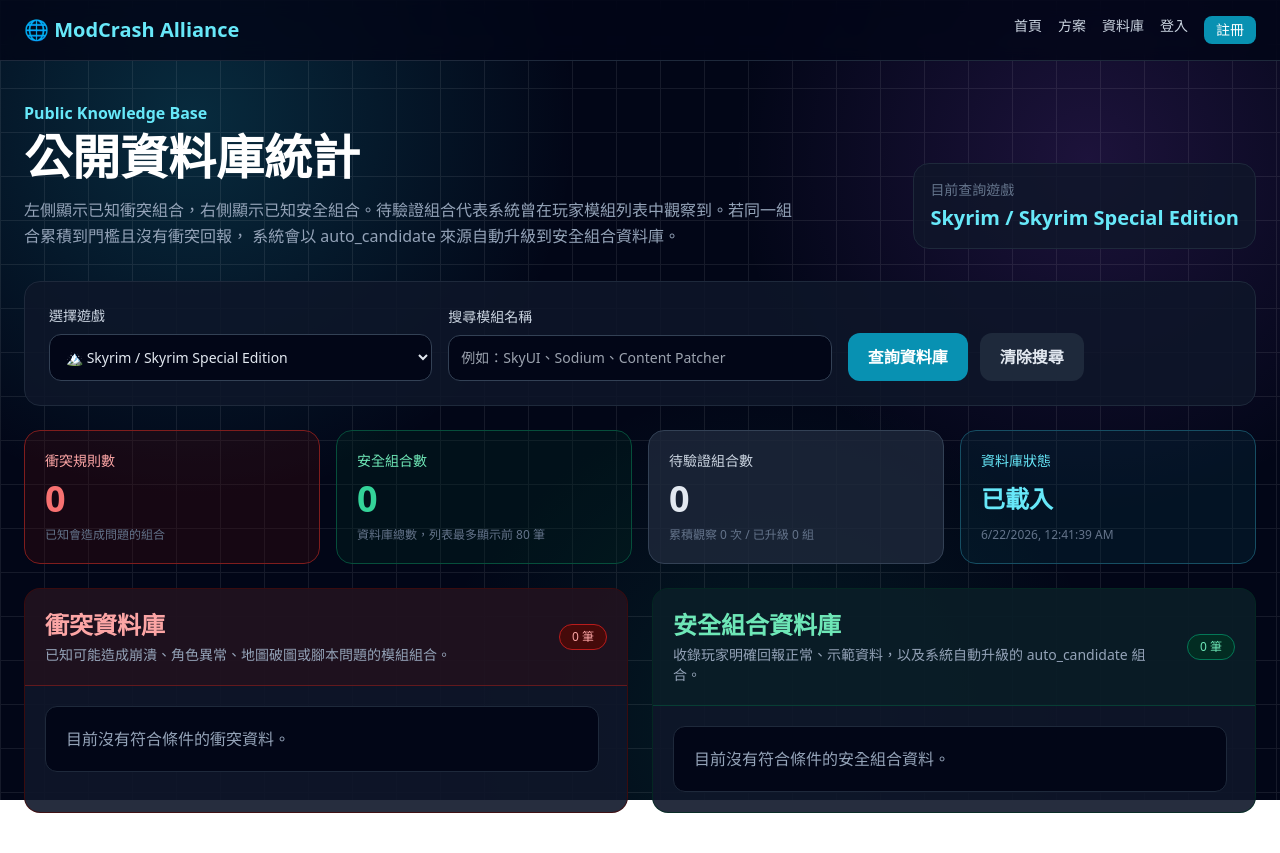
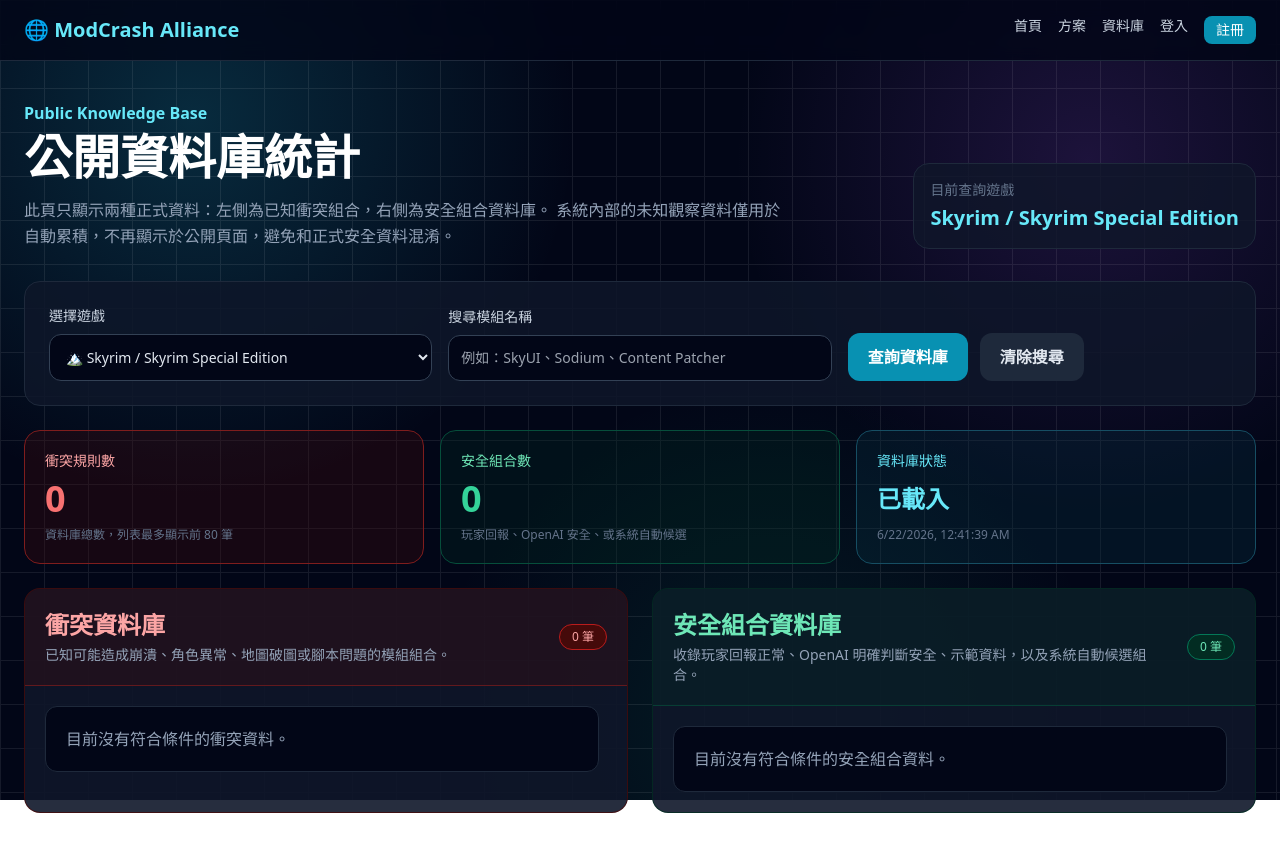
Before and after one commit to mattkalo/ModCrash, a Flask app: page /database in a window 1280 px wide. Run offline with Flask 3, Linux system fonts and the light colour scheme; data that the repository does not hold is empty; some libraries are stand-ins or nearby versions.

Commit message:
Add files via upload

```diff
--- a/app.py
+++ b/app.py
@@ -825,6 +825,105 @@ def save_ai_conflict_result(game, ai_data):
     }
 
 
+def extract_ai_safe_items(ai_data):
+    """
+    Accept several possible OpenAI JSON shapes for safe combinations.
+    Expected key: likely_safe_combinations.
+    """
+    if not isinstance(ai_data, dict):
+        return []
+
+    for key in ["likely_safe_combinations", "safe_combinations", "likely_safe_pairs", "safe_pairs"]:
+        value = ai_data.get(key)
+        if isinstance(value, list):
+            return value
+
+    return []
+
+
+def save_ai_safe_result(game, ai_data):
+    """
+    Save OpenAI-predicted safe pairs into SafeCombination.
+    Only pairs explicitly returned as likely_safe_combinations are saved.
+    Known conflicts are never overwritten as safe.
+    """
+    safe_items = extract_ai_safe_items(ai_data)
+    saved_count = 0
+    skipped_count = 0
+    saved_pairs = []
+
+    for item in safe_items:
+        if not isinstance(item, dict):
+            skipped_count += 1
+            continue
+
+        module_a = str(item.get("module_a", "") or "").strip()
+        module_b = str(item.get("module_b", "") or "").strip()
+
+        modules = item.get("modules")
+        if (not module_a or not module_b) and isinstance(modules, list) and len(modules) >= 2:
+            module_a = str(modules[0]).strip()
+            module_b = str(modules[1]).strip()
+
+        if not module_a or not module_b:
+            skipped_count += 1
+            continue
+
+        a, b = normalize_pair(module_a, module_b)
+
+        existing_conflict = ConflictRule.query.filter_by(
+            game=game,
+            module_a=a,
+            module_b=b
+        ).first()
+
+        if existing_conflict:
+            skipped_count += 1
+            continue
+
+        try:
+            confidence = float(item.get("confidence_score", 0.60))
+        except Exception:
+            confidence = 0.60
+
+        safe = SafeCombination.query.filter_by(
+            game=game,
+            module_a=a,
+            module_b=b
+        ).first()
+
+        if safe:
+            safe.report_count += 1
+            safe.confidence_score = max(safe.confidence_score or 0, calculate_confidence(safe.report_count), confidence)
+            safe.source = "openai_safe"
+        else:
+            safe = SafeCombination(
+                game=game,
+                module_a=a,
+                module_b=b,
+                report_count=1,
+                confidence_score=confidence,
+                source="openai_safe"
+            )
+            db.session.add(safe)
+
+        saved_count += 1
+        saved_pairs.append({
+            "module_a": a,
+            "module_b": b,
+            "confidence_score": confidence,
+            "source": "openai_safe"
+        })
+
+    db.session.commit()
+
+    return {
+        "saved_count": saved_count,
+        "skipped_count": skipped_count,
+        "saved_pairs": saved_pairs
+    }
+
+
 def call_openai_analysis(game, mods, crash_log=""):
     api_key = os.environ.get("OPENAI_API_KEY")
 
@@ -880,7 +979,16 @@ def call_openai_analysis(game, mods, crash_log=""):
 錯誤描述 / Crash Log：
 {crash_log}
 
-請輸出 JSON：
+請輸出 JSON。
+
+規則：
+1. 如果有任何可能衝突，必須放在 likely_conflicts 陣列。
+2. likely_conflicts 內每筆一定要包含 module_a、module_b、conflict_type、conflict_degree。
+3. 如果你根據常見模組生態判斷某些組合大機率可共存，可以放在 likely_safe_combinations。
+4. 不要把所有未知組合都判定為安全；只有高信心、常見共存、低風險的組合才放入 likely_safe_combinations。
+5. 如果沒有足夠資訊判斷安全，就不要放入 likely_safe_combinations。
+
+JSON 格式：
 {{
   "summary": "整體分析摘要",
   "overall_conflict_degree": "中度功能異常",
@@ -895,6 +1003,14 @@ def call_openai_analysis(game, mods, crash_log=""):
       "confidence_score": 0.75,
       "reason": "判斷原因",
       "suggestion": "建議處理方式"
+    }}
+  ],
+  "likely_safe_combinations": [
+    {{
+      "module_a": "xxx",
+      "module_b": "yyy",
+      "confidence_score": 0.70,
+      "reason": "常見共存、低覆蓋範圍，沒有明顯衝突跡象。"
     }}
   ]
 }}
@@ -1232,7 +1348,8 @@ def api_ai_analyze():
     ai_result = call_openai_analysis(game, mods, crash_log)
 
     # New DB session after OpenAI call.
-    db_save_result = save_ai_conflict_result(game, ai_result)
+    db_conflict_save_result = save_ai_conflict_result(game, ai_result)
+    db_safe_save_result = save_ai_safe_result(game, ai_result)
 
     db.session.add(RawReport(
         game=game,
@@ -1252,10 +1369,13 @@ def api_ai_analyze():
         "ai_result": ai_result,
         "database_saved": {
             "raw_report_saved": True,
-            "conflict_rules_saved": db_save_result["saved_count"],
-            "conflict_rules_skipped": db_save_result["skipped_count"],
-            "saved_pairs": db_save_result["saved_pairs"],
-            "note": "OpenAI 只會把 likely_conflicts 內的衝突組合寫入衝突資料庫；若 AI 判斷沒有明確衝突，則只保存原始 AI 報告。"
+            "conflict_rules_saved": db_conflict_save_result["saved_count"],
+            "conflict_rules_skipped": db_conflict_save_result["skipped_count"],
+            "safe_combinations_saved": db_safe_save_result["saved_count"],
+            "safe_combinations_skipped": db_safe_save_result["skipped_count"],
+            "saved_conflict_pairs": db_conflict_save_result["saved_pairs"],
+            "saved_safe_pairs": db_safe_save_result["saved_pairs"],
+            "note": "OpenAI 的 likely_conflicts 會寫入衝突資料庫；likely_safe_combinations 會寫入安全組合資料庫，source=openai_safe。"
         }
     })
 
@@ -1466,23 +1586,9 @@ def api_stats():
         .all()
     )
 
-    unknown_pending_count = UnknownObservation.query.filter_by(game=game, promoted=False).count()
-    unknown_promoted_count = UnknownObservation.query.filter_by(game=game, promoted=True).count()
-    unknown_total_count = UnknownObservation.query.filter_by(game=game).count()
-
-    unknown_observation_total = (
-        db.session.query(db.func.coalesce(db.func.sum(UnknownObservation.observe_count), 0))
-        .filter(UnknownObservation.game == game)
-        .scalar()
-    )
-
-    unknown_candidates = (
-        UnknownObservation.query
-        .filter_by(game=game)
-        .order_by(UnknownObservation.observe_count.desc())
-        .limit(60)
-        .all()
-    )
+    # UnknownObservation is internal only.
+    # It is used for auto-promoting repeated unknown pairs into SafeCombination.
+    # It is intentionally not exposed on the public database page.
 
     conflict_items = []
     for c in conflicts:
@@ -1517,20 +1623,6 @@ def api_stats():
             }
             for s in safes
         ],
-        "unknown_observation_count": unknown_pending_count,
-        "unknown_pending_count": unknown_pending_count,
-        "unknown_promoted_count": unknown_promoted_count,
-        "unknown_total_count": unknown_total_count,
-        "unknown_observation_total": int(unknown_observation_total or 0),
-        "unknown_candidates": [
-            {
-                "module_a": u.module_a,
-                "module_b": u.module_b,
-                "observe_count": u.observe_count,
-                "status": "candidate" if u.promoted else "unknown"
-            }
-            for u in unknown_candidates
-        ],
         "plans": PLAN_LIMITS,
         "games": GAME_PROFILES
     })
--- a/templates/database.html
+++ b/templates/database.html
@@ -11,8 +11,8 @@
                 公開資料庫統計
             </h1>
             <p class="text-slate-400 max-w-3xl leading-relaxed">
-                左側顯示已知衝突組合，右側顯示已知安全組合。待驗證組合代表系統曾在玩家模組列表中觀察到。若同一組合累積到門檻且沒有衝突回報，
-                系統會以 auto_candidate 來源自動升級到安全組合資料庫。
+                此頁只顯示兩種正式資料：左側為已知衝突組合，右側為安全組合資料庫。
+                系統內部的未知觀察資料僅用於自動累積，不再顯示於公開頁面，避免和正式安全資料混淆。
             </p>
         </div>
 
@@ -60,8 +60,8 @@
                 建立示範資料
             </button>
 
-            <button onclick="backfillAutoSafe()" class="bg-emerald-700 hover:bg-emerald-600 px-5 py-3 rounded-xl font-bold text-white transition">
-                補回自動安全
+            <button onclick="syncAutoSafe()" class="bg-emerald-700 hover:bg-emerald-600 px-5 py-3 rounded-xl font-bold text-white transition">
+                同步自動安全
             </button>
             {% endif %}
         </div>
@@ -69,24 +69,18 @@
     </div>
 </section>
 
-<section class="grid grid-cols-1 md:grid-cols-4 gap-4 mb-6">
+<section class="grid grid-cols-1 md:grid-cols-3 gap-4 mb-6">
 
     <div class="bg-red-950/30 border border-red-900 rounded-2xl p-5">
         <p class="text-sm text-red-300">衝突規則數</p>
         <p id="conflictTotal" class="text-4xl font-bold text-red-400 mt-2">0</p>
-        <p class="text-xs text-slate-500 mt-2">已知會造成問題的組合</p>
+        <p class="text-xs text-slate-500 mt-2">資料庫總數，列表最多顯示前 80 筆</p>
     </div>
 
     <div class="bg-emerald-950/30 border border-emerald-900 rounded-2xl p-5">
         <p class="text-sm text-emerald-300">安全組合數</p>
         <p id="safeTotal" class="text-4xl font-bold text-emerald-400 mt-2">0</p>
-        <p class="text-xs text-slate-500 mt-2">資料庫總數，列表最多顯示前 80 筆</p>
-    </div>
-
-    <div class="bg-slate-800/80 border border-slate-700 rounded-2xl p-5">
-        <p class="text-sm text-slate-300">待驗證組合數</p>
-        <p id="unknownTotal" class="text-4xl font-bold text-slate-200 mt-2">0</p>
-        <p id="observationTotal" class="text-xs text-slate-500 mt-2">累積觀察 0 次 / 已升級 0 組</p>
+        <p class="text-xs text-slate-500 mt-2">玩家回報、OpenAI 安全、或系統自動候選</p>
     </div>
 
     <div class="bg-cyan-950/30 border border-cyan-900 rounded-2xl p-5">
@@ -95,21 +89,6 @@
         <p id="lastUpdated" class="text-xs text-slate-500 mt-3">尚未載入</p>
     </div>
 
-</section>
-
-<section id="candidatePanel" class="bg-slate-900/85 border border-slate-800 rounded-2xl p-6 mb-6 hidden">
-    <div class="flex flex-col md:flex-row md:items-start md:justify-between gap-4 mb-4">
-        <div>
-            <h2 class="text-2xl font-bold text-slate-200">待驗證組合</h2>
-            <p class="text-sm text-slate-400 mt-1">
-                這些組合曾在玩家列表中出現。達到門檻後會以 auto_candidate 來源自動進入安全組合資料庫。
-            </p>
-        </div>
-        <span id="candidateBadge" class="px-3 py-1 rounded-full text-xs bg-slate-800 border border-slate-700 text-slate-300 whitespace-nowrap">
-            0 筆
-        </span>
-    </div>
-    <div id="candidateList" class="grid grid-cols-1 md:grid-cols-2 xl:grid-cols-3 gap-3"></div>
 </section>
 
 <section class="grid grid-cols-1 xl:grid-cols-2 gap-6">
@@ -142,7 +121,7 @@
                 <div>
                     <h2 class="text-2xl font-bold text-emerald-300">安全組合資料庫</h2>
                     <p class="text-sm text-slate-400 mt-1">
-                        收錄玩家明確回報正常、示範資料，以及系統自動升級的 auto_candidate 組合。
+                        收錄玩家回報正常、OpenAI 明確判斷安全、示範資料，以及系統自動候選組合。
                     </p>
                 </div>
                 <span id="safeBadge" class="px-3 py-1 rounded-full text-xs bg-emerald-950 border border-emerald-700 text-emerald-300 whitespace-nowrap">0 筆</span>
@@ -164,8 +143,6 @@
 let latestStats = {
     conflict_rules: [],
     safe_combinations: [],
-    unknown_candidates: [],
-    unknown_observation_count: 0,
     game_label: ""
 };
 
@@ -192,7 +169,7 @@ function sourceLabel(source) {
     if (source === "openai_safe") return "OpenAI 安全";
     if (source === "demo") return "Demo";
     if (source === "user") return "玩家回報";
-    if (source === "auto_candidate") return "自動候選";
+    if (source === "auto_candidate") return "系統自動候選";
     return source || "未知來源";
 }
 
@@ -215,8 +192,7 @@ function matchKeyword(item, keyword) {
         item.conflict_degree,
         item.impact_area,
         item.effect,
-        item.source,
-        item.status
+        item.source
     ].join(" ").toLowerCase();
 
     return text.includes(keyword.toLowerCase());
@@ -244,7 +220,7 @@ async function seedDemoData() {
     await loadStats();
 }
 
-async function backfillAutoSafe() {
+async function syncAutoSafe() {
     const game = document.getElementById("gameSelect").value;
 
     const response = await fetch("/api/backfill_auto_safe", {
@@ -271,7 +247,6 @@ async function backfillAutoSafe() {
     await loadStats();
 }
 
-
 async function loadStats() {
     const game = document.getElementById("gameSelect").value;
     const conflictList = document.getElementById("conflictList");
@@ -294,9 +269,6 @@ async function loadStats() {
         document.getElementById("currentGameLabel").innerText = data.game_label || game;
         document.getElementById("conflictTotal").innerText = data.conflict_total_count ?? (data.conflict_rules || []).length;
         document.getElementById("safeTotal").innerText = data.safe_total_count ?? (data.safe_combinations || []).length;
-        document.getElementById("unknownTotal").innerText = data.unknown_pending_count ?? data.unknown_observation_count ?? 0;
-        document.getElementById("observationTotal").innerText =
-            `累積觀察 ${data.unknown_observation_total || 0} 次 / 已升級 ${data.unknown_promoted_count || 0} 組`;
 
         document.getElementById("dbStatus").innerText = "已載入";
         document.getElementById("lastUpdated").innerText = new Date().toLocaleString();
@@ -305,7 +277,6 @@ async function loadStats() {
 
     } catch (error) {
         document.getElementById("dbStatus").innerText = "錯誤";
-
         conflictList.innerHTML = `<div class="bg-red-950/40 border border-red-800 rounded-xl p-5 text-red-300">載入失敗：${escapeHtml(error.message)}</div>`;
         safeList.innerHTML = `<div class="bg-red-950/40 border border-red-800 rounded-xl p-5 text-red-300">載入失敗：${escapeHtml(error.message)}</div>`;
     }
@@ -316,58 +287,12 @@ function renderLists() {
 
     const conflictRules = (latestStats.conflict_rules || []).filter(item => matchKeyword(item, keyword));
     const safeCombinations = (latestStats.safe_combinations || []).filter(item => matchKeyword(item, keyword));
-    const candidates = (latestStats.unknown_candidates || []).filter(item => matchKeyword(item, keyword));
 
     document.getElementById("conflictBadge").innerText = `${conflictRules.length} 筆`;
     document.getElementById("safeBadge").innerText = `${safeCombinations.length} 筆`;
 
-    renderCandidateList(candidates);
     renderConflictList(conflictRules);
     renderSafeList(safeCombinations);
-}
-
-function renderCandidateList(items) {
-    const panel = document.getElementById("candidatePanel");
-    const list = document.getElementById("candidateList");
-    const badge = document.getElementById("candidateBadge");
-
-    if (!items.length) {
-        panel.classList.add("hidden");
-        list.innerHTML = "";
-        badge.innerText = "0 筆";
-        return;
-    }
-
-    panel.classList.remove("hidden");
-    badge.innerText = `${items.length} 筆`;
-
-    list.innerHTML = items.map(item => {
-        const statusText = item.status === "candidate" ? "候選待驗證" : "觀察中";
-        const statusClass = item.status === "candidate"
-            ? "bg-cyan-950 border-cyan-800 text-cyan-300"
-            : "bg-slate-800 border-slate-700 text-slate-300";
-
-        return `
-            <article class="bg-slate-950 border border-slate-800 rounded-xl p-4">
-                <h3 class="font-bold text-slate-200 leading-snug">
-                    ${escapeHtml(item.module_a)}
-                    <span class="text-slate-500">+</span>
-                    ${escapeHtml(item.module_b)}
-                </h3>
-                <div class="mt-3 flex flex-wrap gap-2 text-xs">
-                    <span class="px-3 py-1 rounded-full border ${statusClass}">
-                        ${statusText}
-                    </span>
-                    <span class="px-3 py-1 rounded-full border bg-slate-800 border-slate-700 text-slate-300">
-                        觀察 ${escapeHtml(item.observe_count)} 次
-                    </span>
-                </div>
-                <p class="text-xs text-slate-500 mt-3">
-                    未達門檻時仍是待驗證；達到門檻且無衝突紀錄時會自動進入安全組合資料庫。
-                </p>
-            </article>
-        `;
-    }).join("");
 }
 
 function renderConflictList(items) {
@@ -395,9 +320,6 @@ function renderConflictList(items) {
                                     <span class="text-slate-500">+</span>
                                     ${escapeHtml(item.module_b)}
                                 </h3>
-                                <p class="text-xs text-slate-500 mt-1">
-                                    衝突組合識別碼：${escapeHtml(item.module_a)} / ${escapeHtml(item.module_b)}
-                                </p>
                             </div>
                         </div>
 
@@ -471,9 +393,6 @@ function renderSafeList(items) {
                                     <span class="text-slate-500">+</span>
                                     ${escapeHtml(item.module_b)}
                                 </h3>
-                                <p class="text-xs text-slate-500 mt-1">
-                                    安全組合識別碼：${escapeHtml(item.module_a)} / ${escapeHtml(item.module_b)}
-                                </p>
                             </div>
                         </div>
 
```
Also changed, not shown: CODE_REVIEW.md (added, +44 -0 lines), README.md.
